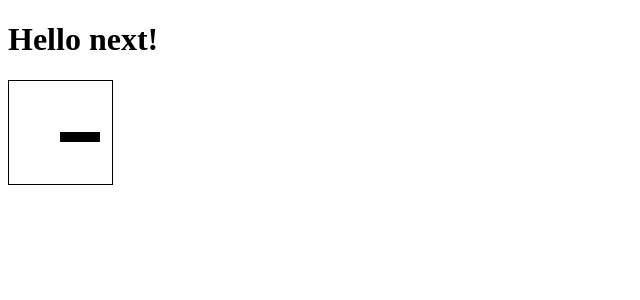
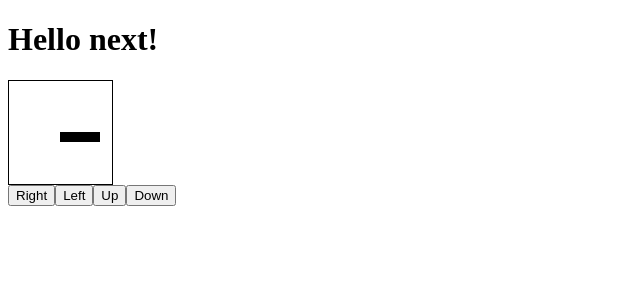
Before and after one commit to Toumani/snake, a Next.js app: page / in a window 1280 px wide. Shown: the top 300 px of the page, without its empty margins (0-640 px from the left). Built offline with nearby package versions, Linux system fonts and the light colour scheme.

Commit message:
feature(game):add snake move in all directions

```diff
--- a/pages/index.js
+++ b/pages/index.js
@@ -3,6 +3,10 @@ import _ from 'lodash';
 import Griddle from '../components/Griddle';
 
 const DIMENTION = 10;
+const RIGHT = 'RIGHT';
+const LEFT = 'LEFT';
+const UP = 'UP';
+const DOWN = 'DOWN';
 
 class Index extends React.Component {
 	constructor(props) {
@@ -21,7 +25,8 @@ class Index extends React.Component {
 				tail
 			],
 			head: head,
-			tail: tail
+			tail: tail,
+			direction: RIGHT
 		};
 	}
 
@@ -30,15 +35,35 @@ class Index extends React.Component {
 	}
 
 	moveSnake = () => {
-		const { head, tail, presence } = this.state;
+		const { head, tail, presence, direction } = this.state;
 
 		let newPresence = presence;
 
 		/* Repositionning new head an tail */
-		let newHead = {x: head.x + 1, y: head.y, lead: null};
+		let newHead;
+		switch (direction) {
+			case RIGHT:
+				newHead = {x: head.x + 1, y: head.y, lead: null};
+				break;
+			case LEFT:
+				newHead = {x: head.x - 1, y: head.y, lead: null};
+				break;
+			case UP:
+				newHead = {x: head.x, y: head.y - 1, lead: null};
+				break;
+			case DOWN:
+				newHead = {x: head.x, y: head.y + 1, lead: null};
+				break;
+		}
+
 		let newTail = tail.lead
 
 		newPresence.push(newHead);
+		_.forEach(newPresence, function(box) {
+			if (box.x === head.x && box.y === head.y) {
+				box.lead = newHead;
+			}
+		});
 		_.remove(newPresence, {x: tail.x, y: tail.y})
 
 		this.setState({
@@ -48,11 +73,28 @@ class Index extends React.Component {
 		});
 	}
 
+	moveRight = () => {
+		this.setState({ direction: RIGHT });
+	}
+	moveLeft = () => {
+		this.setState({ direction: LEFT });
+	}
+	moveUp = () => {
+		this.setState({ direction: UP });
+	}
+	moveDown = () => {
+		this.setState({ direction: DOWN });
+	}
+
 	render() {
 		return (
 			<div>
 				<h1>Hello next!</h1>
 				<Griddle presence={this.state.presence} />
+				<button onClick={this.moveRight}>Right</button>
+				<button onClick={this.moveLeft}>Left</button>
+				<button onClick={this.moveUp}>Up</button>
+				<button onClick={this.moveDown}>Down</button>
 			</div>
 		)
 	}
```
